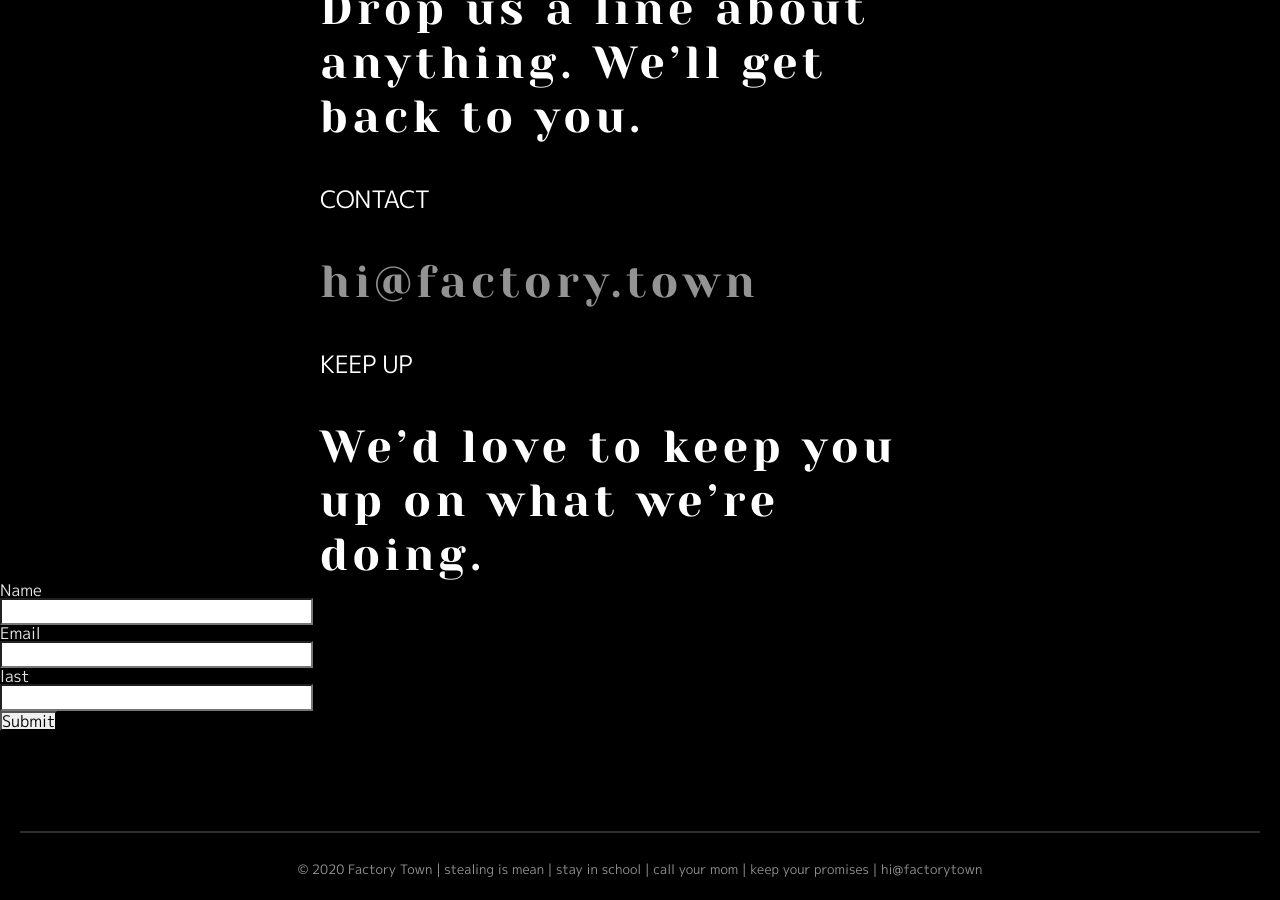
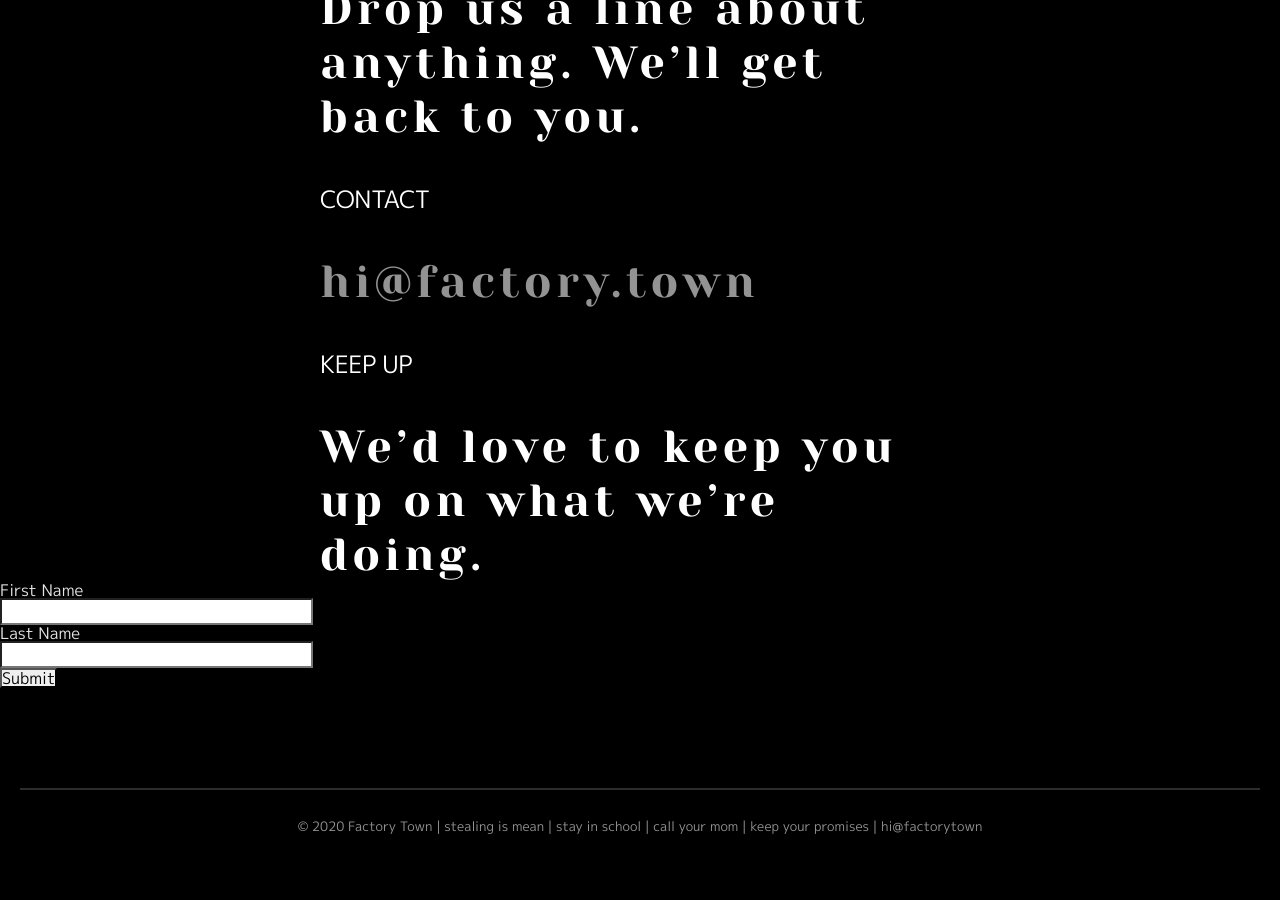
Before and after one commit to factorytown/factorytown.github.io, a Jekyll site: the page built from _pages/about.md, in a window 1280 px wide and 900 px high, scrolled down 1655 px. Built offline with Jekyll 4.4.1, drawn with Linux system fonts in a browser that asks for light colours; nearby versions of some CDN libraries; after the commit the page ends 2512 px from its top, so only the background shows below that.

Commit message:
Updated About

```diff
--- a/_pages/about.md
+++ b/_pages/about.md
@@ -27,15 +27,15 @@
 ### KEEP UP
 ## We'd love to keep you up on what we're doing.
 <form action="http://sendy.factory.town/subscribe" method="POST" accept-charset="utf-8">
-	<label for="name">Name</label><br/>
+	<label for="name">First Name</label><br/>
 	<input type="text" name="name" id="name"/>
 	<br/>
-	<label for="email">Email</label><br/>
+	<label for="last">Last Name</label><br/>
+<input type="text" name="last" id="last"/><br/><div style="display:none;">
+	<label for="hp">HP</label><br/>
+<label for="email">Email</label><br/>
 	<input type="email" name="email" id="email"/>
 <br/>
-<label for="last">last</label><br/>
-<input type="text" name="last" id="last"/><br/><div style="display:none;">
-	<label for="hp">HP</label><br/>
 	<input type="text" name="hp" id="hp"/>
 	</div>
 	<input type="hidden" name="list" value="hSPWAyGO6mOQ892ooRWHAjuQ"/>
```
